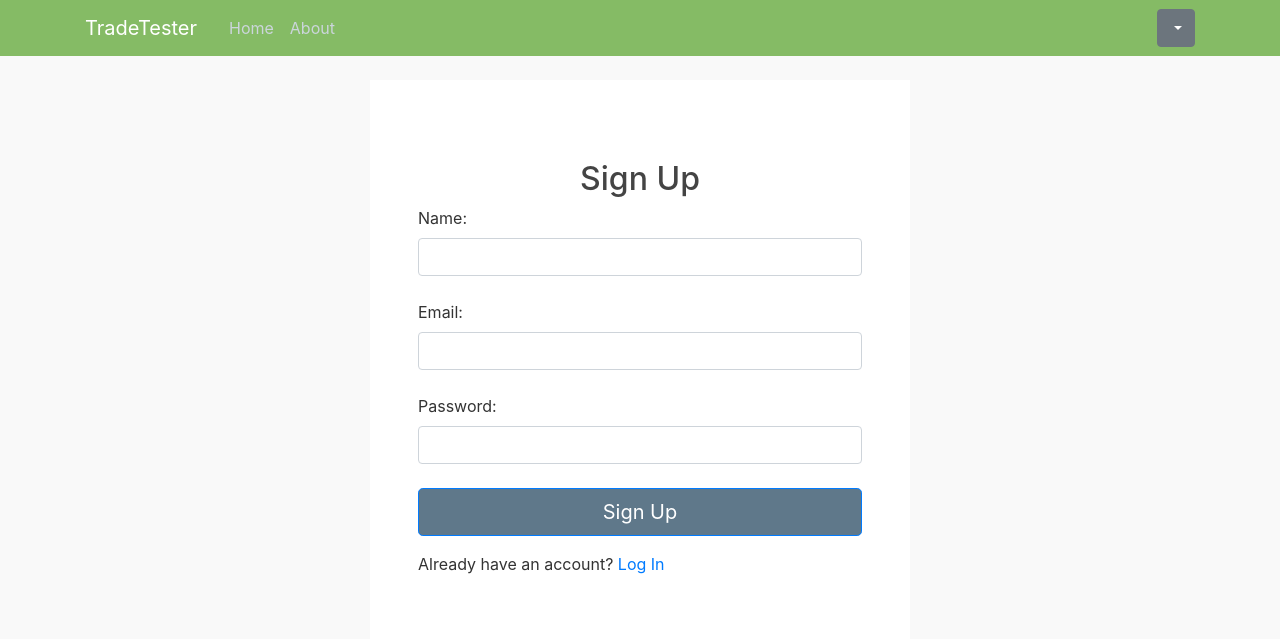
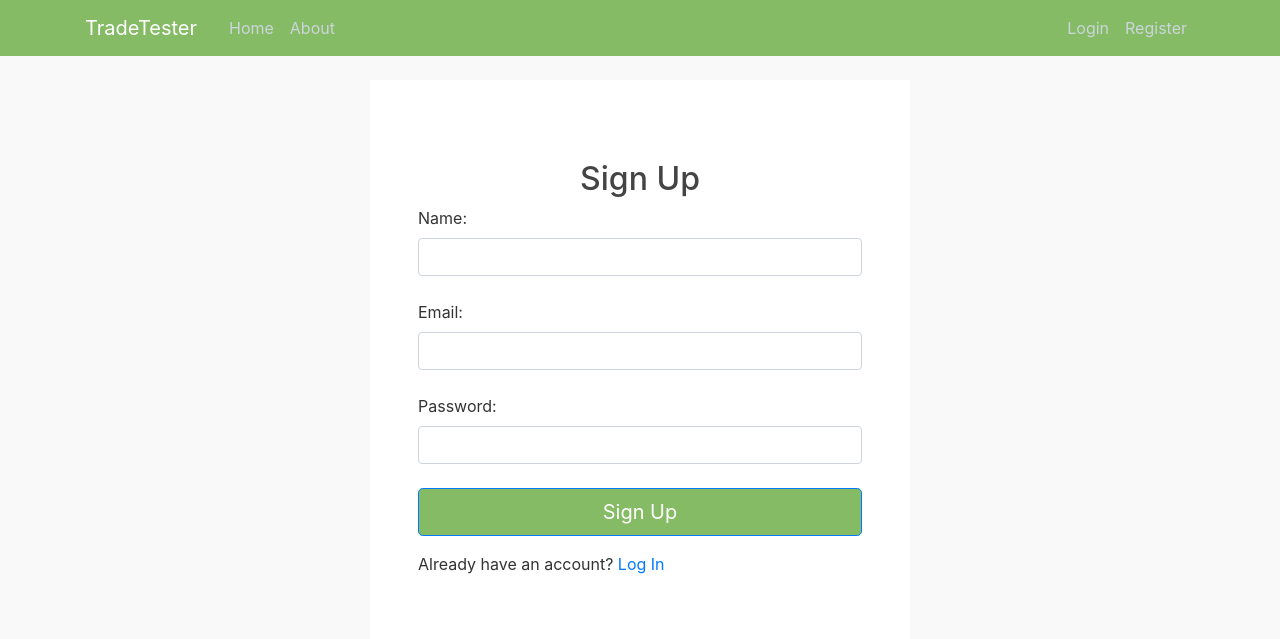
Before and after one commit to SnackKing/StockTrading, a Django app: page /signup/ in a window 1280 px wide. Shown: the top 639 px of the page. Run offline with Django 3.2, Linux system fonts and the light colour scheme; some libraries are stand-ins or nearby versions.

Commit message:
recolored buttons and navbar bug on those pages

```diff
--- a/stocktrading/templates/stocktrading/login.html
+++ b/stocktrading/templates/stocktrading/login.html
@@ -5,7 +5,7 @@
     	  {% csrf_token %}
       <h2 class="login-header mb-4">Please login</h2>
           {{ form.as_p }}
-      <button class="btn btn-lg btn-primary btn-block login-button bg-green" type="submit">Login</button>
+      <button class="btn btn-lg btn-primary btn-block bg-green" type="submit">Login</button>
     </form>
 
      <p class="login-header">Not Registered?  <a class="" href="{% url 'stocktrading-signup' %}">Create an Account</a> </p>
--- a/stocktrading/templates/stocktrading/signup.html
+++ b/stocktrading/templates/stocktrading/signup.html
@@ -5,7 +5,7 @@
       {% csrf_token %}
       <h2 class="login-header centeredText">Sign Up</h2>
      	{{ form.as_p }}
-      <button class="btn btn-lg btn-primary btn-block login-button bg-green" type="submit">Sign Up</button>
+      <button class="btn btn-lg btn-primary btn-block bg-green" type="submit">Sign Up</button>
     </form>
 
      <p class="login-header">Already have an account?  <a class="" href="{% url 'stocktrading-login' %}">Log In</a> </p>
--- a/stocktrading/views.py
+++ b/stocktrading/views.py
@@ -106,7 +106,7 @@ def login(request):
             return redirect('stocktrading-home')
     else:
         form = LoginForm()
-        return render(request, 'stocktrading/login.html', {'form': form})
+        return render(request, 'stocktrading/login.html', {'form': form, 'user':None})
 
 
 def signup(request):
@@ -135,7 +135,7 @@ def signup(request):
             return redirect('stocktrading-home')
     else:
         form = SignupForm()
-        return render(request, 'stocktrading/signup.html', {'form': form})
+        return render(request, 'stocktrading/signup.html', {'form': form, 'user':None})
 
 
 def stocks(request, symbol):
```
